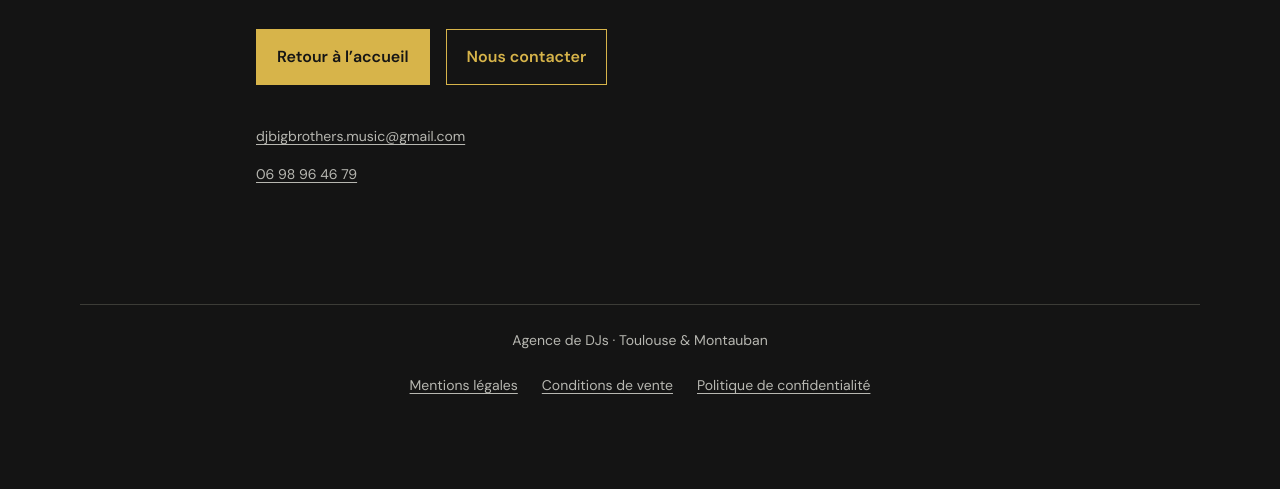
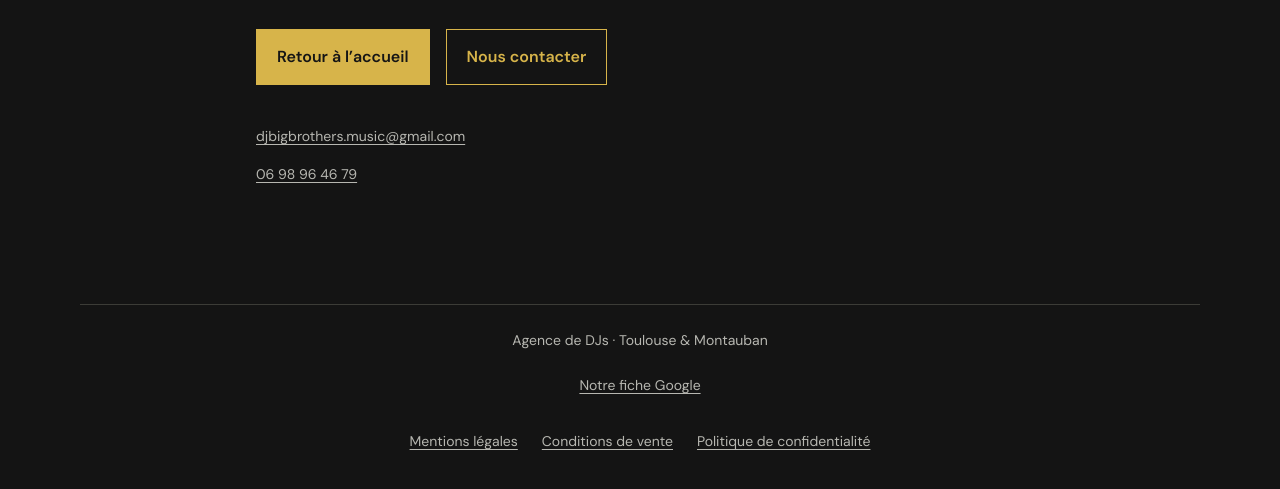
Before and after one commit to lRaffou/dj-big-brothers, a plain HTML site: page 404.html in a window 1280 px wide. Shown: the part 521-1010 px from the top of the page. Before the commit the page ends 960 px from the top, so only its background shows below. Drawn offline with Linux system fonts and the light colour scheme.

Commit message:
Publish website from main c307f386782c912800e33bc6b7796539ff28c767

```diff
--- a/404.html
+++ b/404.html
@@ -15,5 +15,5 @@
 <div class="error-actions"><a class="error-button" href="/index.html">Retour à l’accueil</a><a class="error-button error-button-secondary" href="/index.html#contact">Nous contacter</a></div>
 <p class="error-contact"><a href="mailto:djbigbrothers.music@gmail.com">djbigbrothers.music@gmail.com</a><br><a href="tel:+33698964679">06 98 96 46 79</a></p>
 </main>
-<footer class="error-footer error-wrap"><p>Agence de DJs · Toulouse &amp; Montauban</p><nav aria-label="Informations légales"><a href="/mentions-legales.html">Mentions légales</a><a href="/conditions-de-vente.html">Conditions de vente</a><a href="/politique-de-confidentialite.html">Politique de confidentialité</a></nav></footer>
+<footer class="error-footer error-wrap"><p>Agence de DJs · Toulouse &amp; Montauban</p><p><a href="https://share.google/bRQmGRpFEtqxeNiYR" target="_blank" rel="noopener noreferrer" aria-label="Notre fiche Google (nouvel onglet)">Notre fiche Google</a></p><nav aria-label="Informations légales"><a href="/mentions-legales.html">Mentions légales</a><a href="/conditions-de-vente.html">Conditions de vente</a><a href="/politique-de-confidentialite.html">Politique de confidentialité</a></nav></footer>
 </body></html>
```
Also changed, not shown: 500.html (+1 -1 lines), conditions-de-vente.html (+1 -1 lines), index.html (+1 -1 lines), mentions-legales.html (+1 -1 lines), politique-de-confidentialite.html (+1 -1 lines).
